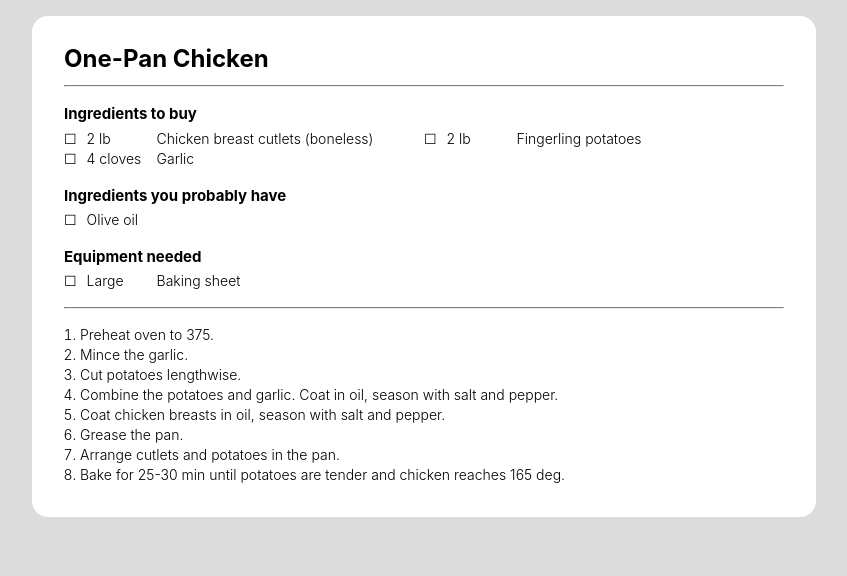
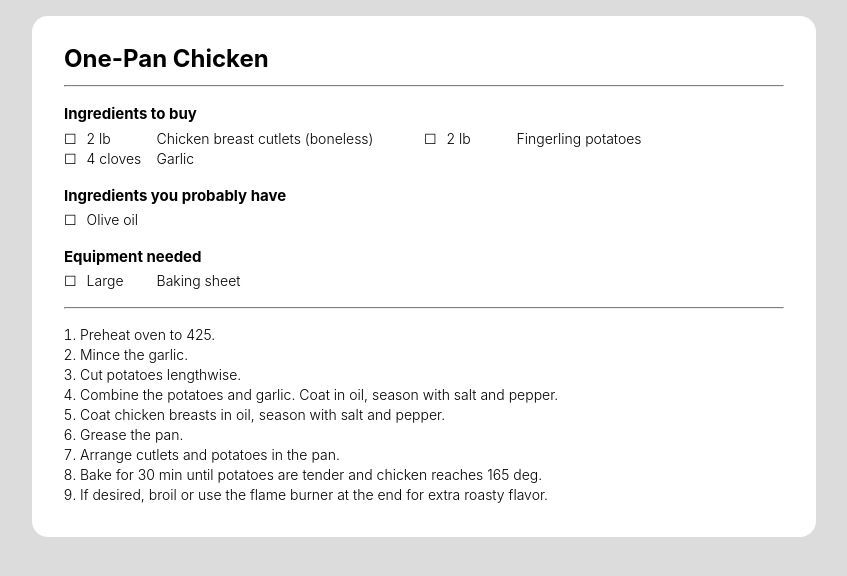
Before and after one commit to gaelanlloyd/jekyll-recipes, a Jekyll site: the page built from _recipes/one-pan-chicken.md, in a window 1280 px wide. Shown: the top 576 px of the page, without its empty margins (216-1063 px from the left). Built offline with Jekyll 4.4.1, drawn with Linux system fonts in a browser that asks for light colours.

Commit message:
Update one-pan-chicken.md

```diff
--- a/_recipes/one-pan-chicken.md
+++ b/_recipes/one-pan-chicken.md
@@ -9,11 +9,12 @@ ingredientsYouHave:
 equipment:
   - { type: "Large", item: "Baking sheet" }
 ---
-- Preheat oven to 375.
+- Preheat oven to 425.
 - Mince the garlic.
 - Cut potatoes lengthwise.
 - Combine the potatoes and garlic. Coat in oil, season with salt and pepper.
 - Coat chicken breasts in oil, season with salt and pepper.
 - Grease the pan.
 - Arrange cutlets and potatoes in the pan.
-- Bake for 25-30 min until potatoes are tender and chicken reaches 165 deg.
+- Bake for 30 min until potatoes are tender and chicken reaches 165 deg.
+- If desired, broil or use the flame burner at the end for extra roasty flavor.
```
